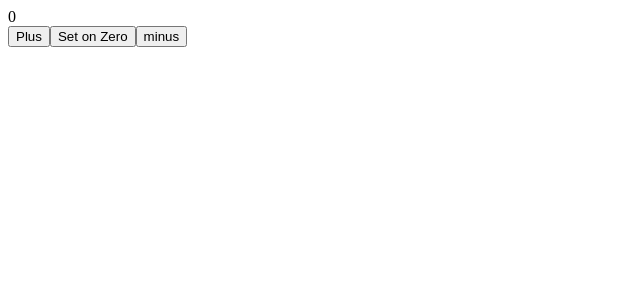
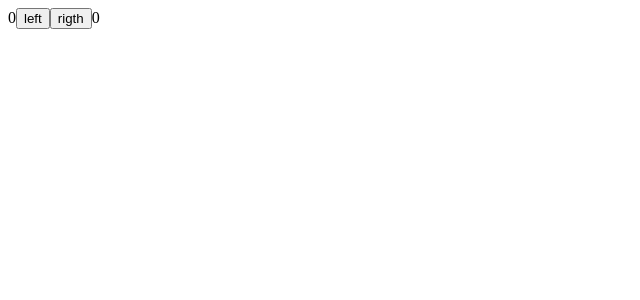
Before and after one commit to luiseer/Full_Stack_Open, a React (Vite) app in the folder part1/courseinfo/: page / in a window 1280 px wide. Shown: the top 300 px of the page, without its empty margins (0-640 px from the left). Built offline with nearby package versions, Linux system fonts and the light colour scheme.

Commit message:
un esstado mas complejo

```diff
--- a/part1/courseinfo/src/App.jsx
+++ b/part1/courseinfo/src/App.jsx
@@ -1,43 +1,34 @@
 import { useState } from "react"
-
-const Display = ({counter}) => <div>{counter}</div>
-const Button = ({onClick, text}) => <button onClick={onClick}>{text}</button>
-
 
 
 const App = () => {
-  const [counter, setCounter] = useState(0)
-  console.log('Rendereing with counter value', counter);
-  console.log();
 
-  const incrementByOne = () => {
-    setCounter(counter +1)
-    console.log('increasing value in 1 before', counter);
+  const [clicks, setClicks] = useState(
+    {left: 0,
+      rigth: 0
+    }
+  )
+
+  const handleLeftClick = () => {
+    const newClicks = {
+      ...clicks,
+      left: clicks.left + 1
+    }
+    setClicks(newClicks)
   }
-  const decrementByOne = () => {
-    setCounter(counter -1)
-    console.log('decreasing value in 1 before', counter);
+  const handleRigthClick = () => {
+    const newClicks = {
+      ...clicks,
+      rigth: clicks.rigth +1
+    }
+    setClicks(newClicks)
   }
-  const setZero = () => {
-    setCounter(0)
-    console.log('reseting to zero', counter);
-  }
-
   return(
     <div>
-      <Display counter={counter}/>
-
-      <Button
-        onClick={incrementByOne}
-        text='Plus'/>
-
-      <Button
-        onClick={setZero}
-        text='Set on Zero'/>
-
-      <Button
-        onClick={decrementByOne}
-        text='minus'/>
+      {clicks.left}
+      <button onClick={handleLeftClick}>left</button>
+      <button onClick={handleRigthClick}>rigth</button>
+      {clicks.rigth}
     </div>
   )
 }
```
